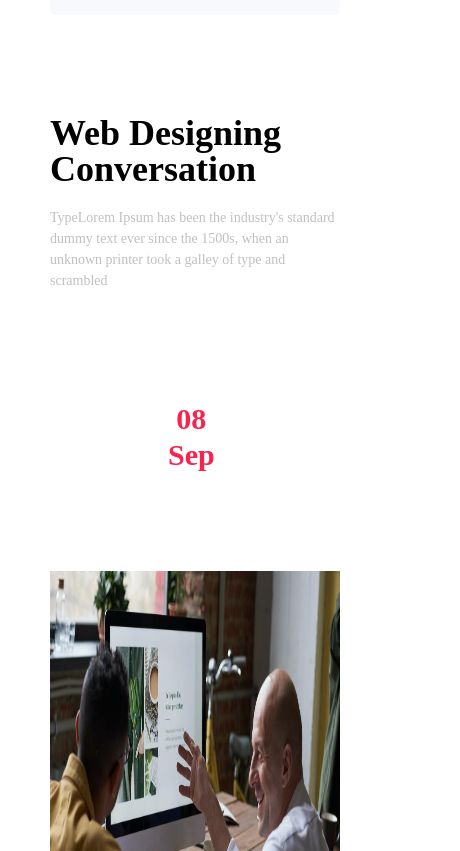
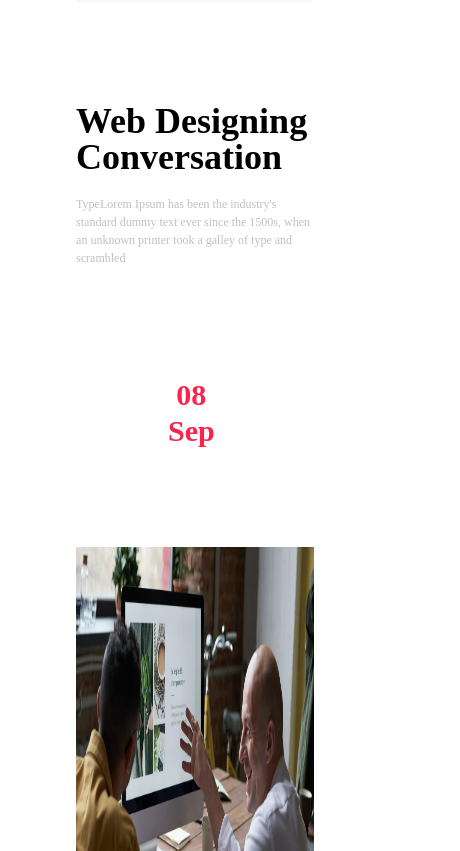
Before and after one commit to adarshraj2720/event-page, a plain HTML site: page index.html in a window 390 px wide. Shown: the part 5503-6354 px from the top of the page, 460 px wide, since content can reach past the window. Drawn offline with Linux system fonts and the light colour scheme.

Commit message:
upd.. in toggle-btn-navbar

```diff
--- a/style.css
+++ b/style.css
@@ -279,7 +279,7 @@ h6{
 .bulb{
     background-color: #F9234D;
     border-radius: 5px;
-    padding: 10px;
+    padding: 15px 0;
 }
 .fifth-img{
     width: 100%;
@@ -493,6 +493,7 @@ footer p{
         display: flex;
         flex-direction: column;
     }
+
     .event_c1{
         width: 100%;
     }
@@ -508,17 +509,17 @@ footer p{
     }
     .heading-block-sch{
         padding-top: 100px;
-        width: 100%;
+        width: 82%;
     }
     h6{
         padding-bottom: 20px;
     }
     .about-h6{
-        font-size: 14px;
+        font-size: 12px;
         padding-bottom: 20px;
     }
     .sch-img-block{
-        width: 100%;
+        width: 82%;
     }
     .sch-img{
         width: 100%;
```
